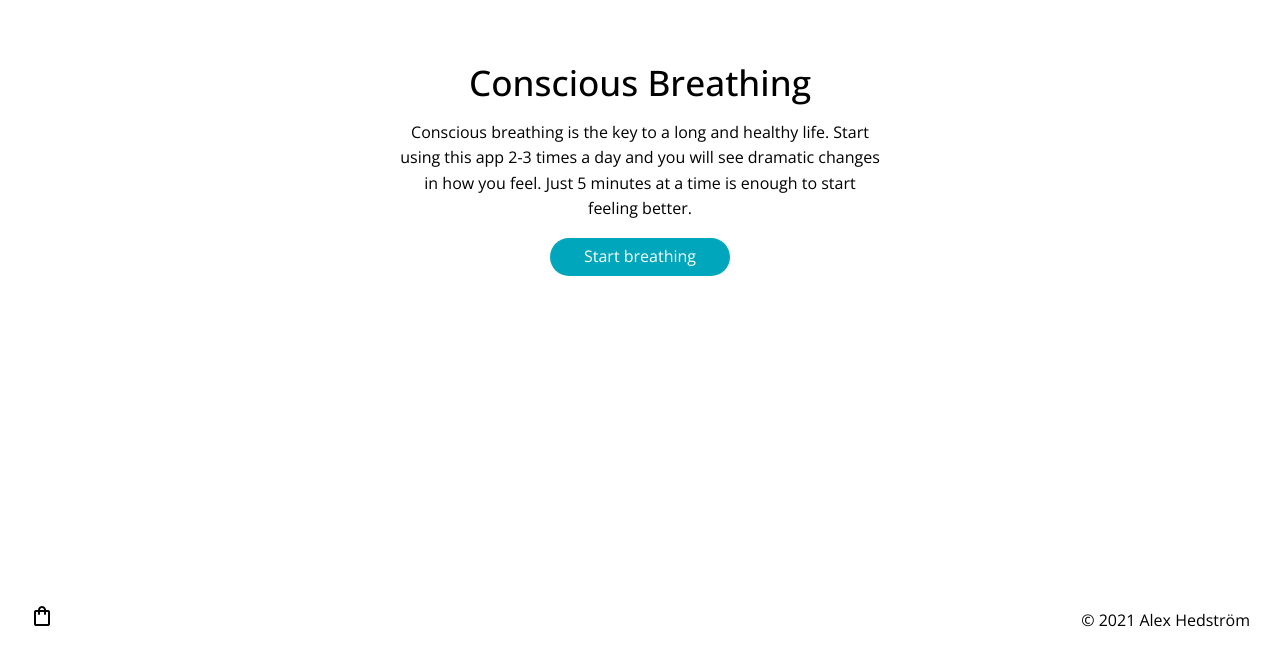
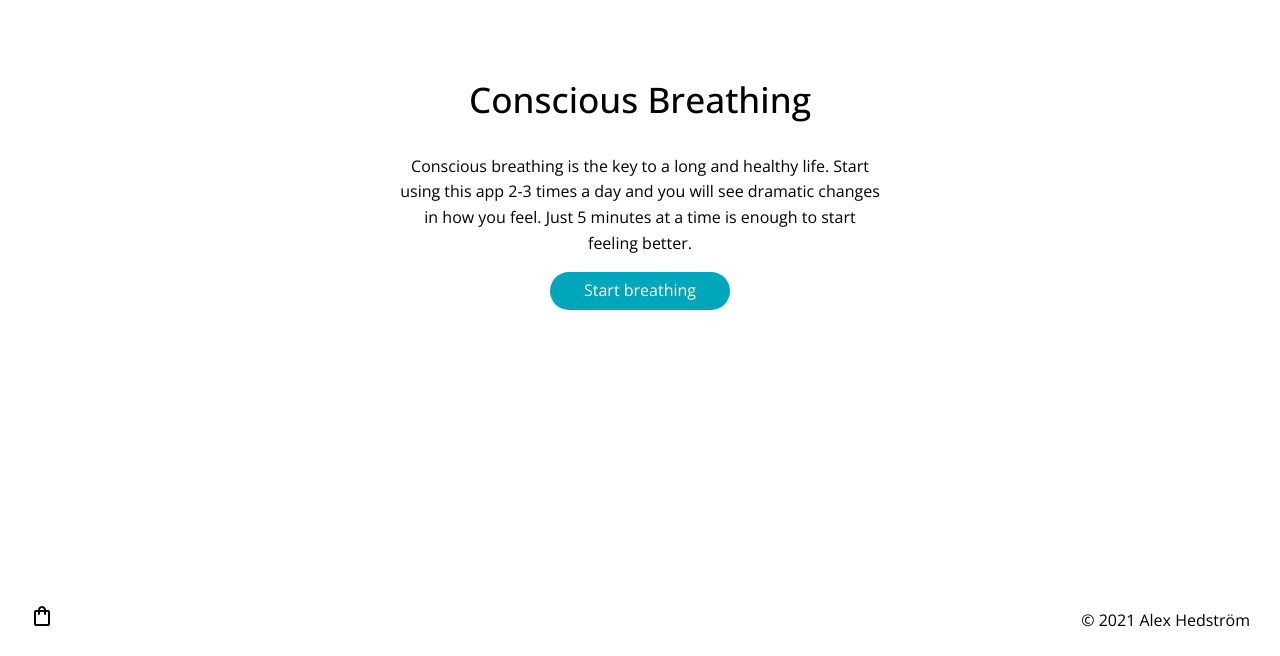
Before and after one commit to alexhedstrom/breathely, a plain HTML site: page index.html in a window 1280 px wide. Shown: the part 144-800 px from the top of the page. Drawn offline with nearby package versions, Linux system fonts and the light colour scheme; some packages are replaced by stand-ins of ours.

Commit message:
Updated css

```diff
--- a/css/styles.css
+++ b/css/styles.css
@@ -35,6 +35,7 @@ a:active {
 h1 {
     font-weight: 500;
     font-size: 2.2em;
+    line-height: 1.7em;
 }
 h2 {
     font-weight: 500;
```
